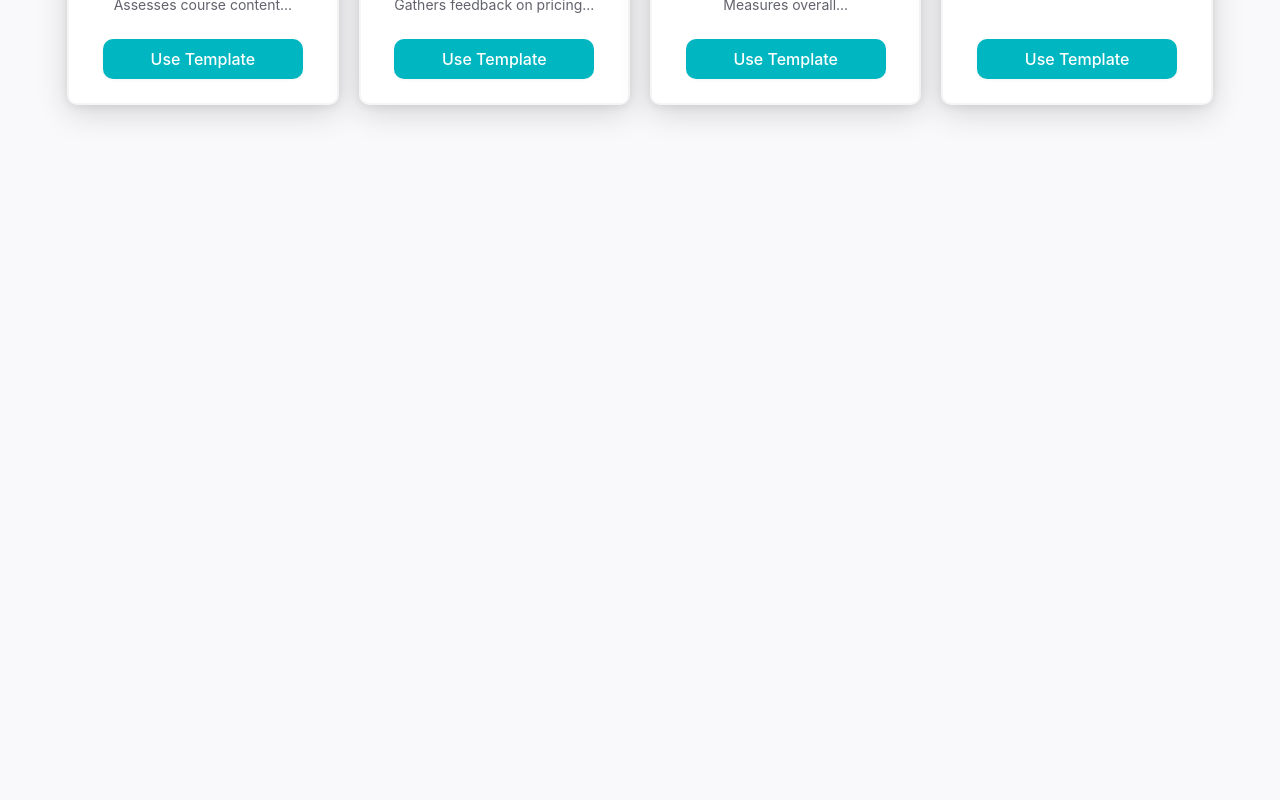
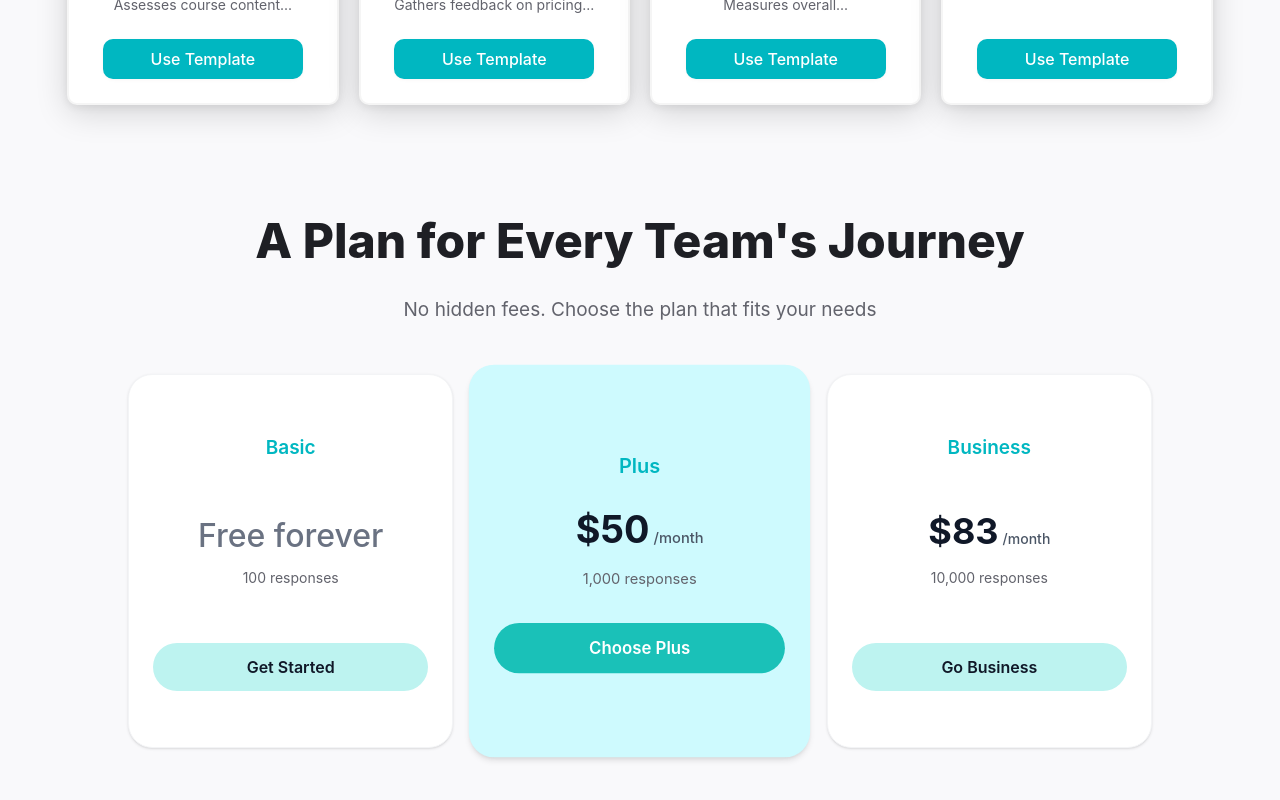
Before and after one commit to AfaaqWare/R8-SurveyLand-T1, a Next.js app: page / in a window 1280 px wide. Shown: the part 3451-4251 px from the top of the page. Before the commit the page ends 3596 px from the top, so only its background shows below. Built offline with nearby package versions, Linux system fonts and the light colour scheme; no server answers.

Commit message:
feat: add section plan component

```diff
--- a/src/app/(guest)/page.tsx
+++ b/src/app/(guest)/page.tsx
@@ -2,7 +2,7 @@ import PublicLayout from "@/shared/components/Layouts/PublicLayout";
 import HeroSection from "@/shared/components/organisms/HeroSection";
 import HowItWorks from "@/shared/components/organisms/HowItWorks";
 import SectionPopular from "@/shared/components/organisms/SectionPopular";
-
+import SectionPlan from "@/shared/components/organisms/SectionPlan";
 
 export default function HomePage() {
   return (
@@ -10,6 +10,7 @@ export default function HomePage() {
       <HeroSection />
       <HowItWorks />
       <SectionPopular />
+      <SectionPlan/>
     </PublicLayout>
   );
 }
--- /dev/null
+++ b/src/shared/components/molecules/PlanCard.tsx
@@ -0,0 +1,94 @@
+
+import Title from "../atoms/Title";
+import Text from "../atoms/Text";
+import { cn } from "@/lib/cn";
+
+interface Props {
+  title: string;
+  price: string;
+  priceSubtext?: string;
+  features: string;
+  buttonText: string;
+  className?: string;
+  isPopular?: boolean;
+}
+
+export default function PlanCard({
+  title,
+  price,
+  priceSubtext,
+  features,
+  buttonText,
+  className,
+  isPopular
+}: Props) {
+
+
+  const isFree = price.includes("Free");
+
+  return (
+    <div
+      className={cn(
+
+        "rounded-2xl flex flex-col items-center justify-between px-6 text-center transition-all duration-300 ease-in-out cursor-pointer",
+
+
+        "hover:-translate-y-2 hover:shadow-lg",
+
+
+        isPopular
+          ? "bg-[#e0f7fa] border-none shadow-md py-20 scale-105"
+          : "bg-white border border-gray-100 shadow-sm py-14",
+
+        className
+      )}
+    >
+      <Title variant="alt" size="md" isCenter className="font-semibold text-xl text-gray-900 mb-6">
+        {title}
+      </Title>
+
+      <div className="flex flex-col items-center mb-8 w-full">
+        <div className="flex items-baseline gap-1 justify-center h-12">
+
+
+          <span className={cn(
+            isFree
+              ? "text-lg text-gray-500 font-medium"
+              : "text-4xl text-gray-900 font-bold"
+          )}>
+            {price}
+          </span>
+
+          {priceSubtext && (
+            <span className="text-sm font-medium text-gray-600">
+              {priceSubtext}
+            </span>
+          )}
+        </div>
+
+        <Text variant="secondary" size="sm" className="mt-2 text-gray-600">
+          {features}
+        </Text>
+      </div>
+
+      {/* <button
+        className={cn(
+          "w-full py-3 px-4 rounded-full font-medium text-white transition-colors bg-teal-400 hover:bg-teal-500"
+        )}
+      >
+        {buttonText}
+      </button> */}
+
+          <button
+        className={cn(
+          "w-full py-3 px-4 rounded-full font-semibold transition-colors duration-300",
+          isPopular
+            ? "bg-[#1ac1b8] text-white hover:bg-[#15a39b]"
+            : "bg-[#bdf3f0] text-gray-900 hover:bg-[#a6e6e2]"
+        )}
+      >
+        {buttonText}
+      </button>
+    </div>
+  );
+}
--- a/src/shared/components/organisms/SectionPlan.tsx
+++ b/src/shared/components/organisms/SectionPlan.tsx
@@ -1,11 +1,47 @@
-import React from 'react'
+import React from "react";
 import Title from "@/shared/components/atoms/Title";
 import Text from "@/shared/components/atoms/Text";
+import PlanCard from "@/shared/components/molecules/PlanCard";
+import { plansData } from "@/shared/utils/data";
 
 export default function SectionPlan() {
   return (
     <div>
-      <p>dsfgfgj</p>
+      <section className="my-15">
+        <Title size="xl" className="mb-4 text-center font-extrabold text-gray-800">
+          {"A Plan for Every Team's Journey"}
+        </Title>
+
+        <Text
+          size="md"
+          variant="secondary"
+          isCenter
+          className="mb-12 leading-relaxed text-gray-500"
+        >
+          No hidden fees. Choose the plan that fits your needs
+        </Text>
+
+        <div className="mx-auto my-10 grid max-w-5xl grid-cols-1 gap-6 md:grid-cols-3">
+          {plansData.map(plan => {
+            return (
+              <PlanCard
+                key={plan.id}
+                title={plan.title}
+                price={plan.price}
+                priceSubtext={plan.priceSubtext}
+                features={plan.features}
+                buttonText={plan.buttonText}
+                isPopular={plan.isPopular}
+                className={
+                  plan.id === "plus"
+                    ? "scale-105 transform border-cyan-200 bg-cyan-100 shadow-md"
+                    : "bg-white"
+                }
+              />
+            );
+          })}
+        </div>
+      </section>
     </div>
-  )
+  );
 }
--- a/src/shared/utils/data.tsx
+++ b/src/shared/utils/data.tsx
@@ -216,4 +216,37 @@ export const dataCard = [
 
 
 
+
+
+
+
 ];
+
+  export const plansData = [
+  {
+    id: "basic",
+    title: "Basic",
+    price: "Free forever",
+    features: "100 responses",
+    buttonText: "Get Started",
+    isPopular: false,
+  },
+  {
+    id: "plus",
+    title: "Plus",
+    price: "$50",
+    priceSubtext: "/month",
+    features: "1,000 responses",
+    buttonText: "Choose Plus",
+    isPopular: true,
+  },
+  {
+    id: "business",
+    title: "Business",
+    price: "$83",
+    priceSubtext: "/month",
+    features: "10,000 responses",
+    buttonText: "Go Business",
+    isPopular: false,
+  },
+];
```
